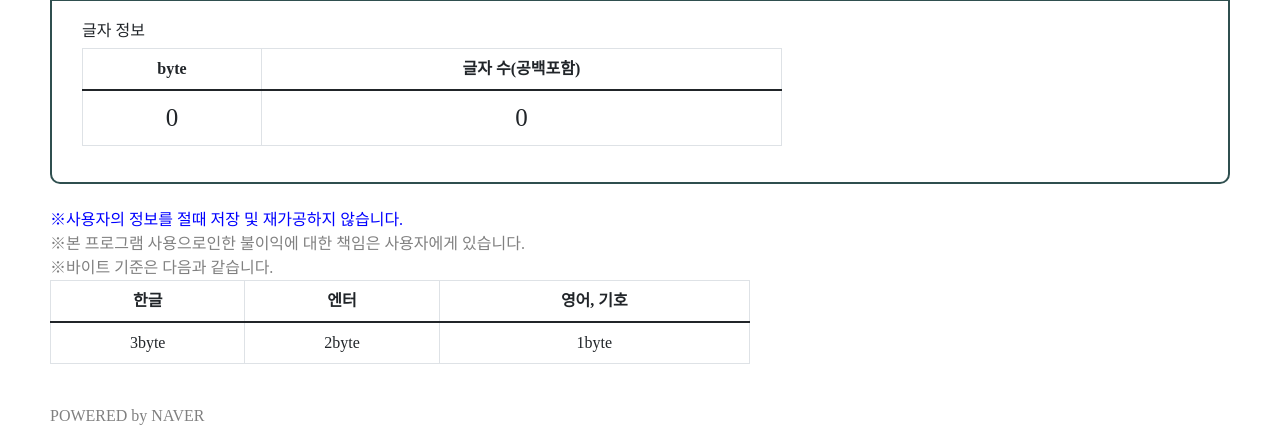
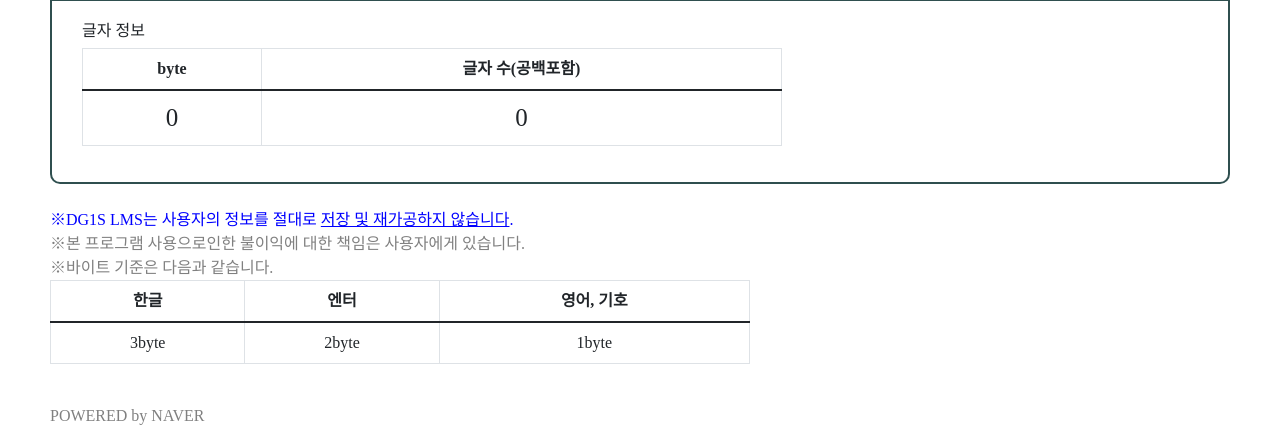
Before and after one commit to Sup-xort/DG1S_LMS, a Django app: page /neis/ in a window 1280 px wide. Shown: the part 851-1280 px from the top of the page. Run offline with Django 5.2, Linux system fonts and the light colour scheme; some libraries are stand-ins or nearby versions; some web fonts are replaced.

Commit message:
Merge remote-tracking branch 'origin/master'

```diff
--- a/templates/pybo/neis.html
+++ b/templates/pybo/neis.html
@@ -72,7 +72,7 @@
         </div>
 
         <br>
-        <h7 style="color:blue; font-family: 'Gmarket'">※사용자의 정보를 절때 저장 및 재가공하지 않습니다.</h7>
+        <h7 style="color:blue; font-family: 'Gmarket'">※DG1S LMS는 사용자의 정보를 절대로 <u>저장 및 재가공하지 않습니다</u>.</h7>
         <br>
         <h7 style="color:gray; font-family: 'Gmarket'">※본 프로그램 사용으로인한 불이익에 대한 책임은 사용자에게 있습니다.</h7>
         <br>
```
